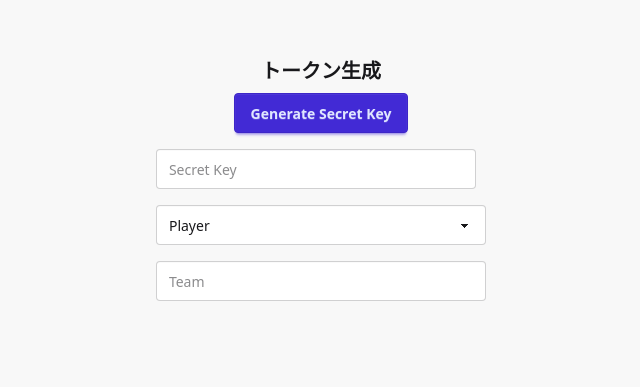
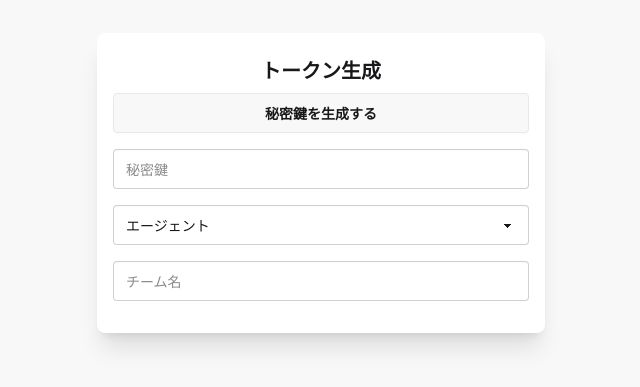
Before and after one commit to aiwolfdial/aiwolf-nlp-viewer, a SvelteKit app: page /token in a window 1280 px wide. Shown: the part 217-604 px from the top of the page, without its empty margins (319-959 px from the left). Built offline with nearby package versions, Linux system fonts and the light colour scheme.

Commit message:
[add] トークン生成を追加

```diff
--- a/package.json
+++ b/package.json
@@ -30,7 +30,7 @@
 		"crypto-js": "^4.2.0",
 		"daisyui": "^5.0.0-beta.8",
 		"iconify-icon": "^2.2.0",
-		"jsonwebtoken": "^9.0.2",
+		"jose": "^6.0.8",
 		"tailwindcss": "^4.0.7"
 	}
 }
--- a/src/routes/token/+page.svelte
+++ b/src/routes/token/+page.svelte
@@ -1,5 +1,5 @@
 <script lang="ts">
-  import { Buffer } from "buffer";
+  import { SignJWT } from "jose";
   import "../../app.css";
 
   let state = $state({
@@ -12,22 +12,34 @@
   function generateSecret() {
     let randomBytes = new Uint8Array(32);
     crypto.getRandomValues(randomBytes);
-    state.secret = Buffer.from(randomBytes).toString("base64");
+    state.secret = btoa(String.fromCharCode(...randomBytes));
   }
 
-  //   $effect(() => {
-  //     try {
-  //       if (state.secret && state.role) {
-  //         const payload =
-  //           state.role === "PLAYER"
-  //             ? { role: "PLAYER", team: state.team }
-  //             : { role: "RECEIVER" };
-  //         state.token = jwt.sign(payload, state.secret, { algorithm: "HS256" });
-  //       }
-  //     } catch (e) {
-  //       state.token = "Error generating token";
-  //     }
-  //   });
+  $effect(() => {
+    generateToken(state.secret, state.role, state.team);
+  });
+
+  async function generateToken(
+    secret: string,
+    role: "PLAYER" | "RECEIVER",
+    team: string
+  ) {
+    if (!secret || !role) {
+      state.token = "";
+      return;
+    }
+    const payload =
+      role === "PLAYER" ? { role: "PLAYER", team: team } : { role: "RECEIVER" };
+    try {
+      const secretKey = new TextEncoder().encode(secret);
+      const jwt = await new SignJWT(payload)
+        .setProtectedHeader({ alg: "HS256" })
+        .sign(secretKey);
+      state.token = jwt;
+    } catch (error) {
+      state.token = "エラーが発生しました";
+    }
+  }
 </script>
 
 <svelte:head>
@@ -37,43 +49,46 @@
 <main>
   <div class="hero bg-base-200 min-h-screen">
     <div class="hero-content text-center">
-      <div class="max-w-md">
+      <div>
+        <div class="w-md card bg-base-100 shadow-xl p-4">
           <h2 class="text-xl font-bold p-2">トークン生成</h2>
-
-        <button class="btn btn-primary mb-4" on:click={generateSecret}>
-          Generate Secret Key
+          <button class="btn mb-4" onclick={generateSecret}>
+            秘密鍵を生成する
           </button>
-
-        <label class="input mb-4 block">
+          <label class="input w-full mb-4 block">
             <iconify-icon class="h-[1em] opacity-50" inline icon="mdi:key"
             ></iconify-icon>
             <input
               type="text"
               class="grow"
-            placeholder="Secret Key"
+              placeholder="秘密鍵"
               bind:value={state.secret}
             />
           </label>
-
           <select class="select w-full mb-4" bind:value={state.role}>
-          <option value="PLAYER">Player</option>
-          <option value="RECEIVER">Receiver</option>
+            <option value="PLAYER">エージェント</option>
+            <option value="RECEIVER">リアルタイムログ</option>
           </select>
-
-        {#if state.role === "PLAYER"}
+          <label class="input w-full mb-4 block">
+            <iconify-icon
+              class="h-[1em] opacity-50"
+              inline
+              icon="mdi:form-textbox"
+            ></iconify-icon>
             <input
               type="text"
-            class="input w-full mb-4"
-            placeholder="Team"
+              class="grow"
+              placeholder="チーム名"
               bind:value={state.team}
+              disabled={state.role !== "PLAYER"}
             />
-        {/if}
+          </label>
+        </div>
 
         {#if state.token}
-          <div class="card bg-base-100 shadow-xl">
+          <div class="w-md card bg-base-100 shadow-xl p-2 mt-4">
             <div class="card-body">
-              <h3 class="card-title">Generated Token</h3>
-              <p class="break-all">{state.token}</p>
+              <pre class="whitespace-pre-wrap break-all">{state.token}</pre>
             </div>
           </div>
         {/if}
```
Also changed, not shown: 1 other file (tests, documents, lock files or other folders). Lines whose indentation alone changed are shown as unchanged.
